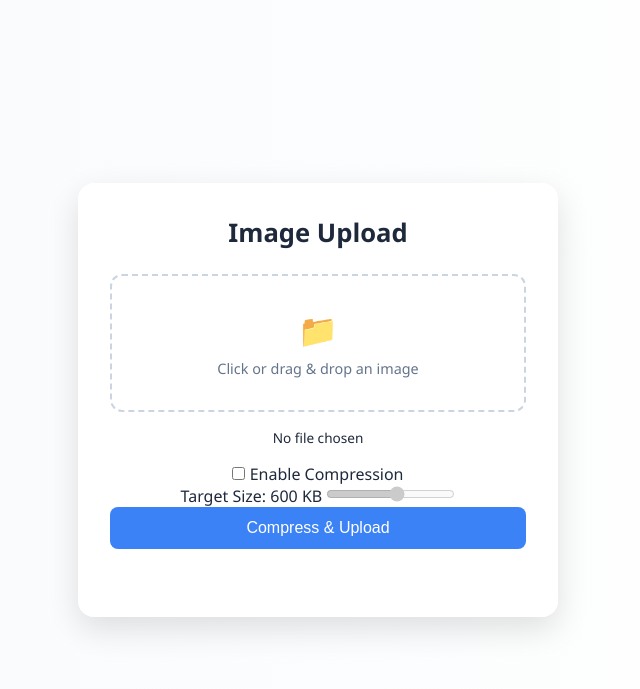
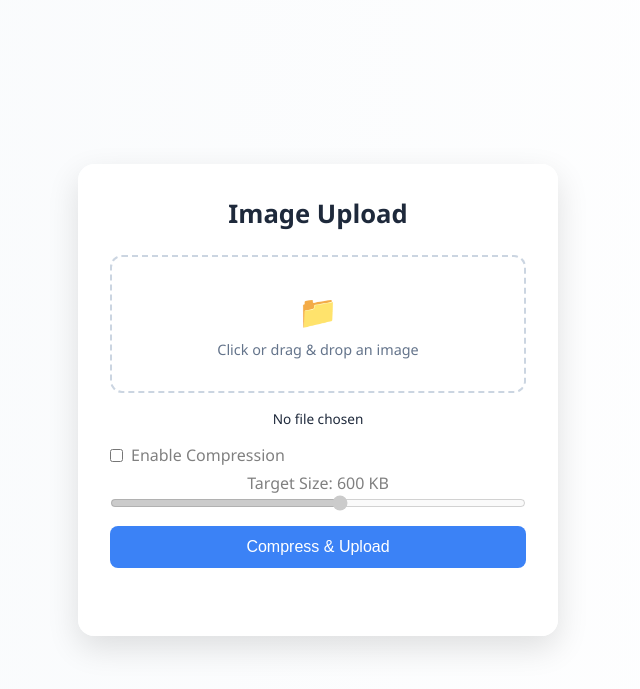
Before and after one commit to bgridtech/images-backend-render, a Flask app: page / in a window 1280 px wide. Shown: the top 689 px of the page, without its empty margins (322-962 px from the left). Run offline with Flask 2, Linux system fonts and the light colour scheme; some libraries are stand-ins or nearby versions.

Commit message:
Update style.css

```diff
--- a/static/style.css
+++ b/static/style.css
@@ -170,3 +170,36 @@ button[disabled] {
 .copy-icon:hover {
   color: var(--accent-hover);
 }
+
+  #compressionControls label,
+    #compressionSlider {
+      color: gray;
+      cursor: not-allowed;
+    }
+
+    #compressionControls.active label,
+    #compressionControls.active #compressionSlider {
+      color: #000;
+      cursor: pointer;
+    }
+
+    #compressionSlider {
+      width: 100%;
+      margin-bottom: 5px;
+    }
+
+    .compression-settings {
+      margin-bottom: 10px;
+    }
+
+    .compression-toggle {
+      display: flex;
+      align-items: center;
+      gap: 8px;
+      margin-bottom: 6px;
+      color: gray;
+    }
+
+    .compression-toggle input:checked + span {
+      color: #000;
+    }
```
